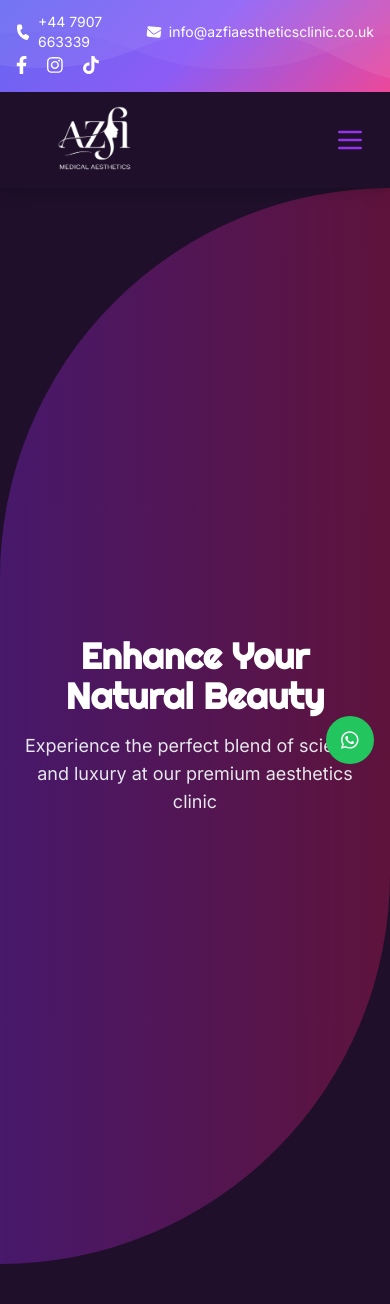
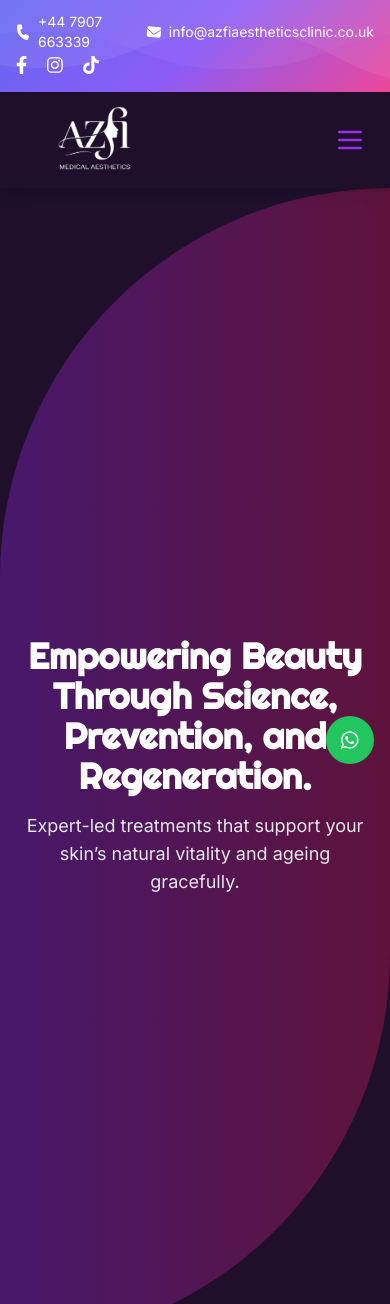
Before and after one commit to tuaha311/aesthetics-clinic, a Django app: page / in a window 390 px wide. Shown: the top 1304 px of the page. Run offline with Django 5.2, Linux system fonts and the light colour scheme; data that the repository does not hold is empty; parts of the project's set-up code (start-up, migrations or seed data) failed here and were passed over; some libraries are stand-ins or nearby versions; some web fonts are replaced.

Commit message:
updated hero section slogan

```diff
--- a/templates/home.html
+++ b/templates/home.html
@@ -11,8 +11,8 @@
         <div class="relative h-full flex items-center">
             <div class="container mx-auto px-4">
                 <div class="max-w-3xl" data-aos="fade-up">
-                    <h1 class="text-5xl md:text-6xl font-serif text-white mb-6 leading-tight">Enhance Your Natural Beauty</h1>
-                    <p class="text-xl text-gray-200 mb-8">Experience the perfect blend of science and luxury at our premium aesthetics clinic</p>
+                    <h1 class="text-5xl md:text-6xl font-serif text-white mb-6 leading-tight">Empowering Beauty Through Science, Prevention, and Regeneration.</h1>
+                    <p class="text-xl text-gray-200 mb-8">Expert-led treatments that support your skin’s natural vitality and ageing gracefully.</p>
                     <div class="space-x-4">
                         <a href="{% url 'treatment_list' %}" class="inline-block px-8 py-4 bg-white text-purple-900 rounded-full hover:bg-purple-100 transition-all duration-300">
                             Explore Treatments
@@ -74,10 +74,10 @@
     <section class="inset-0 bg-gradient-to-r from-purple-900/70 to-pink-800/50 py-64 block sm:hidden" style="border: 1000px; border-radius: 1000px 0;">
         <div class="container mx-auto px-6 py-48 text-center">
             <h1 class="brand-font text-4xl md:text-5xl font-extrabold text-white transform transition-transform hover:scale-105 mb-4">
-                Enhance Your Natural Beauty
+                Empowering Beauty Through Science, Prevention, and Regeneration.
             </h1>
             <p class="text-lg md:text-xl text-gray-200 max-w-2xl mx-auto">
-                Experience the perfect blend of science and luxury at our premium aesthetics clinic
+                Expert-led treatments that support your skin’s natural vitality and ageing gracefully.
             </p>
         </div>
     </section>
```
